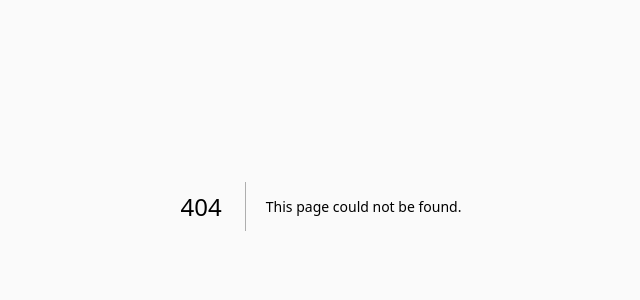
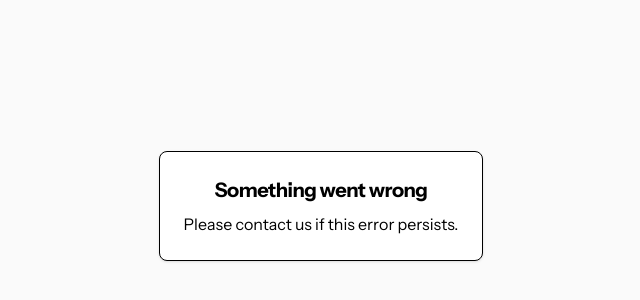
Before and after one commit to shaversj/link-sharing-app, a Next.js app: page /error in a window 1280 px wide. Before the commit this address had no page. Shown: the part 194-494 px from the top of the page, without its empty margins (319-959 px from the left). Built offline with nearby package versions, Linux system fonts and the light colour scheme.

Commit message:
Add Error Handling during Auth

```diff
--- a/package.json
+++ b/package.json
@@ -24,7 +24,7 @@
     "clsx": "^2.1.1",
     "drizzle-orm": "^0.31.2",
     "next": "14.2.3",
-    "next-auth": "^5.0.0-beta.19",
+    "next-auth": "^5.0.0-beta.20",
     "react": "^18.3.1",
     "react-dnd": "^16.0.1",
     "react-dnd-html5-backend": "^16.0.1",
--- /dev/null
+++ b/src/app/error/page.tsx
@@ -0,0 +1,35 @@
+"use client";
+
+import { useSearchParams } from "next/navigation";
+import Link from "next/link";
+
+enum Error {
+  InvalidCredentials = "InvalidCredentials",
+}
+
+const errorMap = {
+  [Error.InvalidCredentials]: (
+    <p>
+      The email or password you entered is incorrect. Please try to{" "}
+      <Link href="/login">
+        <span className={"font-bold text-purple"}>login</span> again.
+      </Link>
+      .
+    </p>
+  ),
+};
+
+export default function AuthErrorPage() {
+  const search = useSearchParams();
+  const error = search.get("error") as Error;
+
+  return (
+    <div className="flex h-screen w-full flex-col items-center justify-center">
+      <div className="border-gray-200 hover:bg-gray-100 dark:bg-gray-800 dark:border-gray-700 dark:hover:bg-gray-700 block max-w-sm rounded-lg border bg-white p-6 text-center shadow">
+        <h5 className="text-gray-900 mb-2 flex flex-row items-center justify-center gap-2 text-xl font-bold tracking-tight dark:text-dark-gray">Something went wrong</h5>
+        <div className="text-gray-700 dark:text-gray-400 font-normal">{errorMap[error] || "Please contact us if this error persists."}</div>
+      </div>
+      <div></div>
+    </div>
+  );
+}
--- a/src/app/login/page.tsx
+++ b/src/app/login/page.tsx
@@ -2,7 +2,8 @@ import Image from "next/image";
 import Input from "@/components/Input";
 import SignInButton from "@/components/SignInButton";
 import { signIn } from "../../../auth";
-import { AuthError } from "next-auth";
+import { CredentialsSignin } from "next-auth";
+import { redirect } from "next/navigation";
 
 export default function LoginPage() {
   return (
@@ -34,14 +35,8 @@ export default function LoginPage() {
                   callbackUrl: "http://localhost:3000/links",
                 });
               } catch (error) {
-                if (error instanceof AuthError) {
-                  console.log(error.type);
-                  switch (error.type) {
-                    case "CredentialsSignin":
-                      return "Invalid credentials.";
-                    default:
-                      return "Something went wrong.";
-                  }
+                if (error instanceof CredentialsSignin) {
+                  return redirect(`https://localhost:3000/error?error=${error.code}`);
                 }
                 throw error;
               }
```
Also changed, not shown: auth.ts (+3 -44 lines), 1 other file (tests, documents, lock files or other folders).
